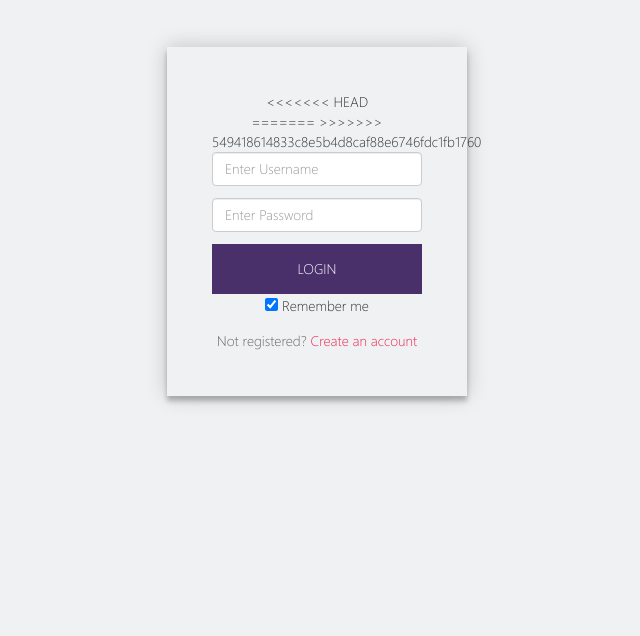
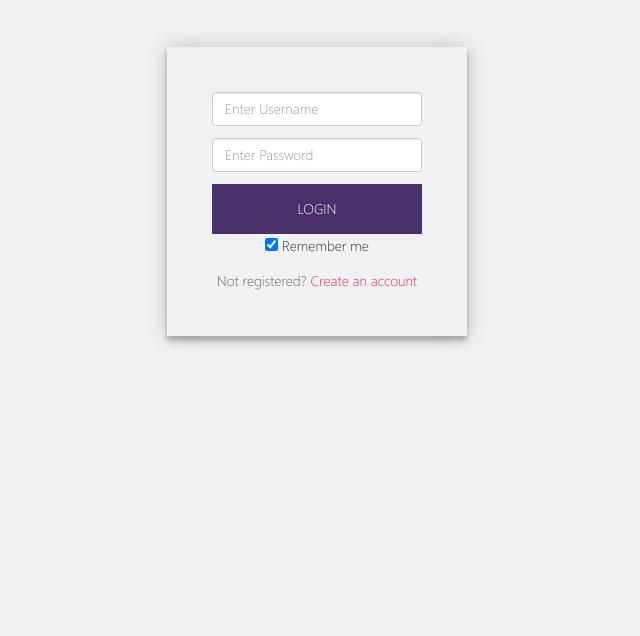
Before and after one commit to cjayaranon/repo_vamps, a Django app: template frontend/templates/registration/login.html in a window 1280 px wide. Shown: the part 114-750 px from the top of the page, without its empty margins (323-963 px from the left). Run offline with Django 3.2, Linux system fonts and the light colour scheme; the template is opened without the code that fills it, so the values that code supplies are empty; some libraries are stand-ins or nearby versions.

Commit message:
login.html edited online with Bitbucket

```diff
--- a/frontend/templates/registration/login.html
+++ b/frontend/templates/registration/login.html
@@ -17,11 +17,7 @@
             {% if form.errors %}
               <p>Your username and password didn't match. Please try again.</p>
             {% endif %}
-<<<<<<< HEAD
         <form class="login-form" action="">{% csrf_token %}
-=======
-        <form class="login-form" method="POST" action="">{% csrf_token %}
->>>>>>> 549418614833c8e5b4d8caf88e6746fdc1fb1760
           <input class="form-control" type="text" placeholder="Enter Username" name="username" required>
           <input class="form-control" type="password" placeholder="Enter Password" name="password" required>
           <div class="buttoncolor"><input type=submit value="Login" id="login-button"></div>
```
